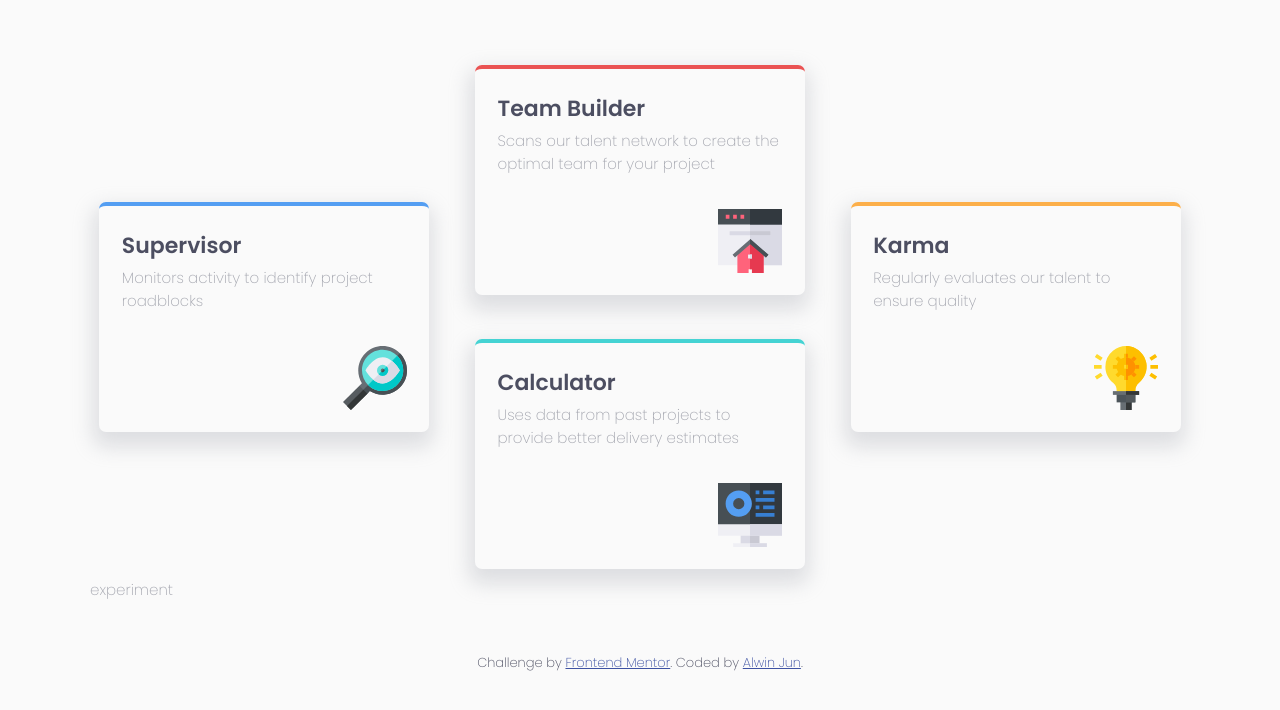
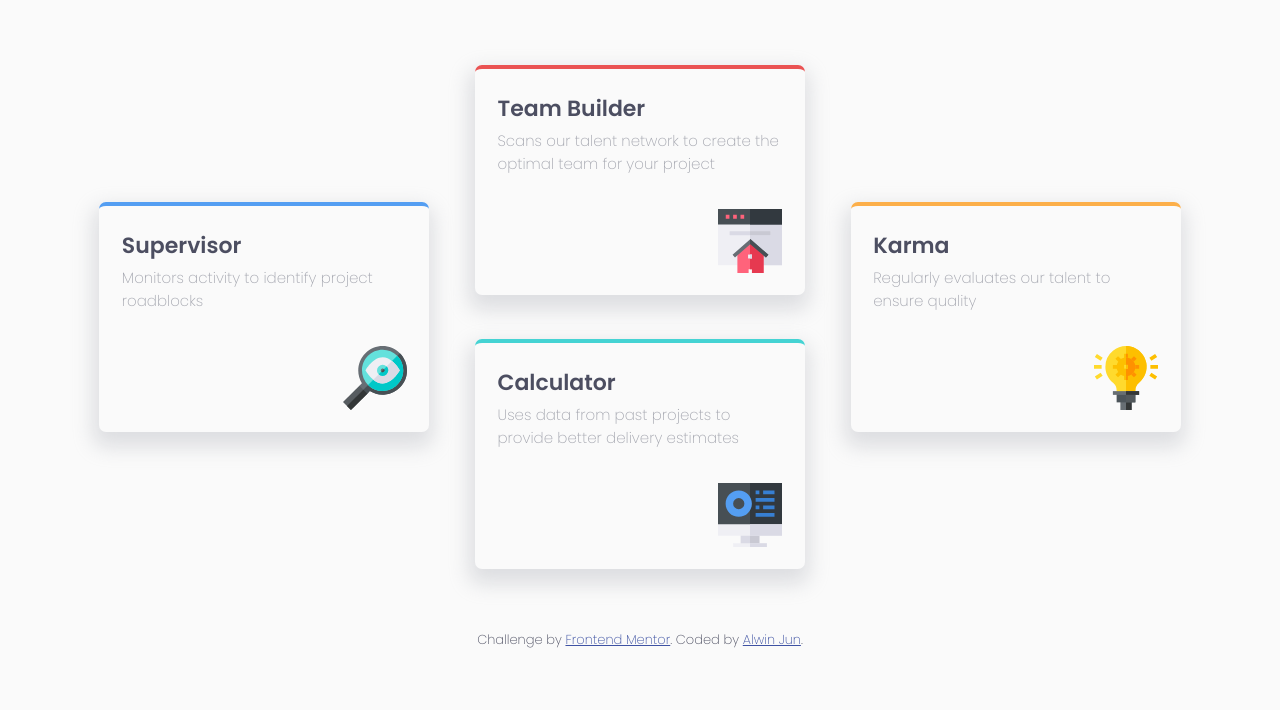
Before and after one commit to AlwinJun/four-card-feature-section-master, a plain HTML site: page index.html in a window 1280 px wide. Shown: the part 222-932 px from the top of the page. Drawn offline with Linux system fonts and the light colour scheme.

Commit message:
undo random changes and experiment

```diff
--- a/index.html
+++ b/index.html
@@ -51,7 +51,6 @@
           </div>
         </div>
       </main>
-      <p color="red">experiment</p>
     </div>
     <!--End container-->
     <footer>
```
